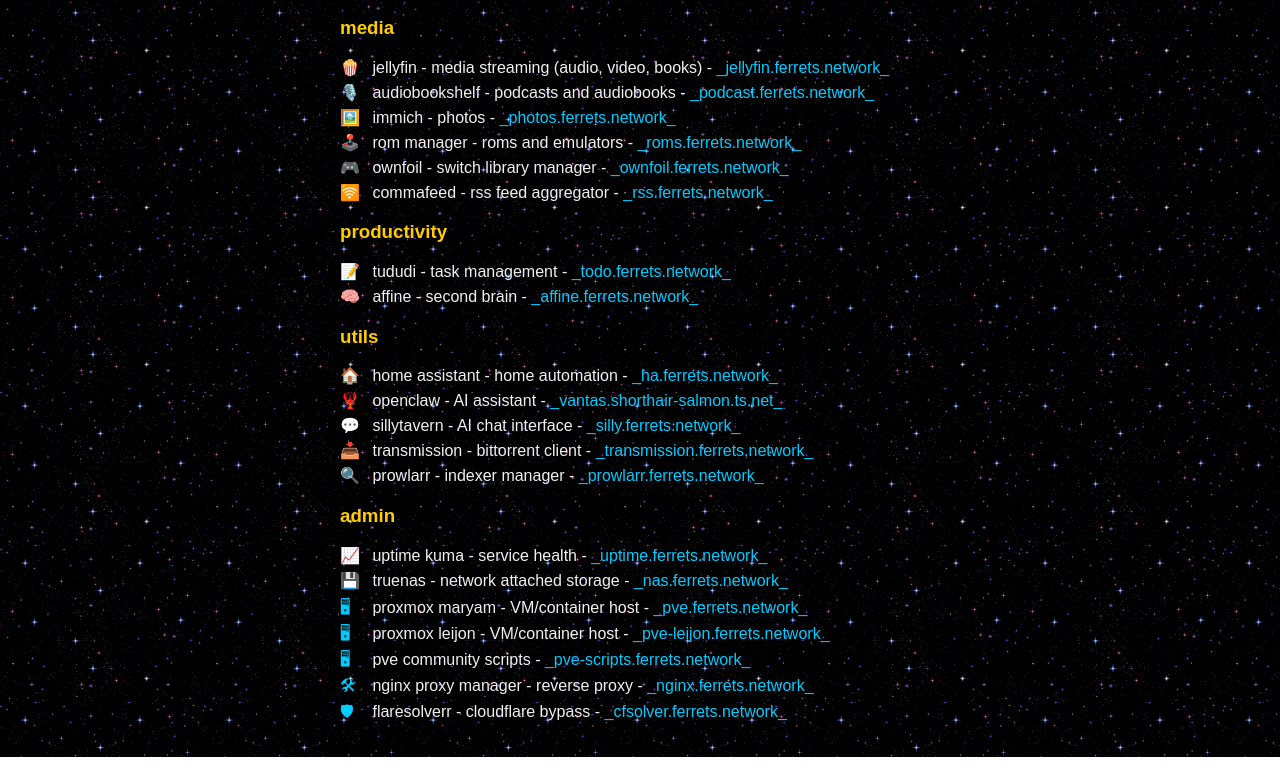
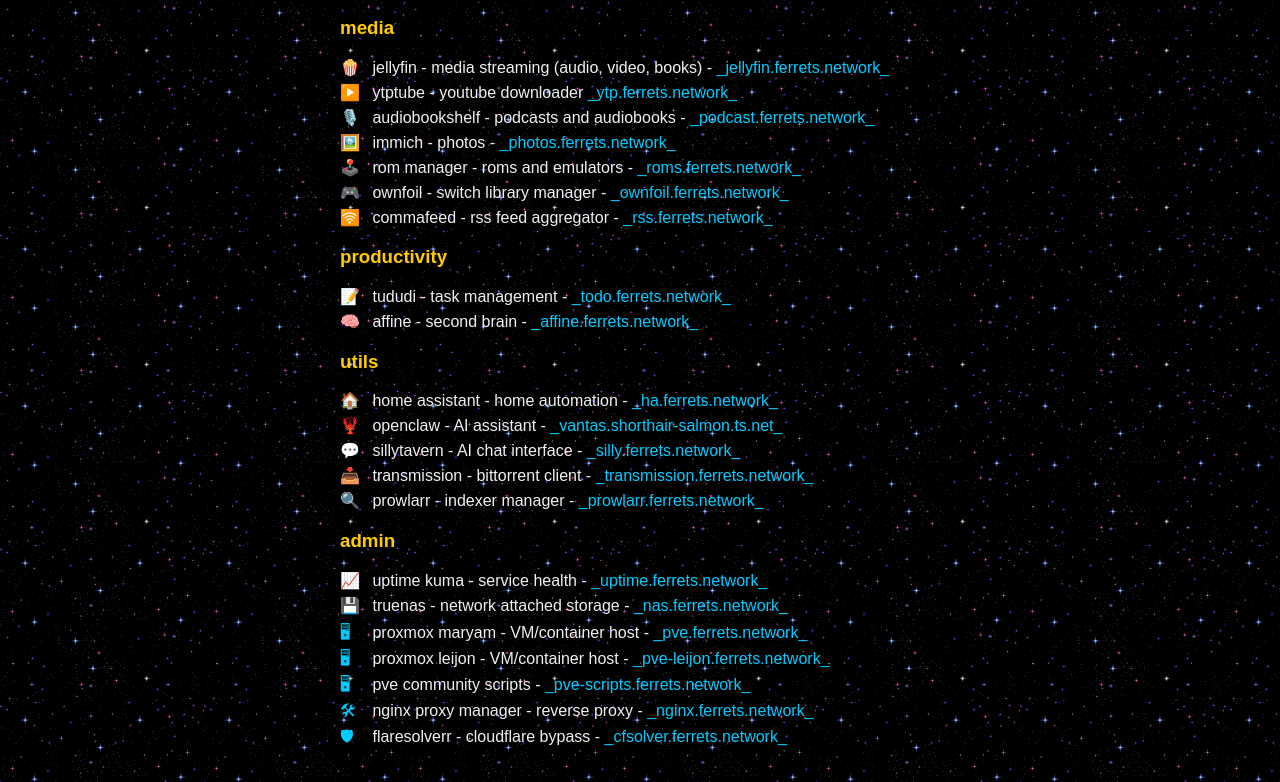
Before and after one commit to algebraicAdventures/dir, a plain HTML site: page index.html in a window 1280 px wide. Shown: the part 131-913 px from the top of the page. Before the commit the page ends 888 px from the top, so only its background shows below. Drawn offline with Linux system fonts and the light colour scheme.

Commit message:
added ytp

```diff
--- a/index.html
+++ b/index.html
@@ -64,6 +64,7 @@
             <h3>media</h3>
             <ul>
                 <li><a class="icon">🍿</a> jellyfin - media streaming (audio, video, books) - <a href="https://jellyfin.ferrets.network">_jellyfin.ferrets.network_</a></li>
+                <li><a class="icon">▶️</a> ytptube - youtube downloader <a href="https://ytp.ferrets.network">_ytp.ferrets.network_</a></li>
                 <li><a class="icon">🎙️</a> audiobookshelf - podcasts and audiobooks - <a href="https://podcast.ferrets.network">_podcast.ferrets.network_</a></li>
                 <li><a class="icon">🖼️</a> immich - photos - <a href="https://photos.ferrets.network">_photos.ferrets.network_</a></li>
                 <li><a class="icon">🕹️</a> rom manager - roms and emulators - <a href="https://roms.ferrets.network">_roms.ferrets.network_</a></li>
```
